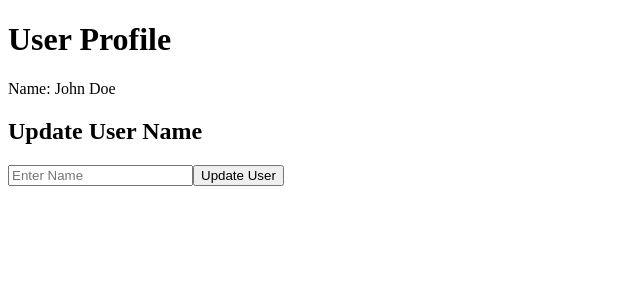
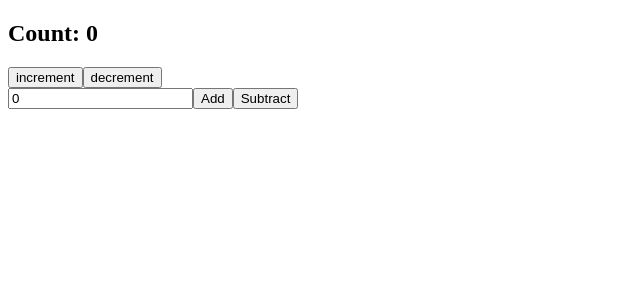
Before and after one commit to gloofys/react-practice, a React (Vite) app: page / in a window 1280 px wide. Shown: the top 300 px of the page, without its empty margins (0-640 px from the left). Built offline with nearby package versions, Linux system fonts and the light colour scheme.

Commit message:
useReducer example

```diff
--- a/src/App.jsx
+++ b/src/App.jsx
@@ -1,14 +1,13 @@
 
-import UserProfile from "./components/UserProfile.jsx";
 import {UserProvider} from "./components/UserContext.jsx";
-import UpdateUser from "./components/UpdateUser.jsx";
+import Counter from "./components/Counter.jsx";
 
 const App = () => {
     return (
         <UserProvider>
 
-            <UserProfile/>
-            <UpdateUser/>
+            <Counter/>
+
         </UserProvider>
     );
 }
--- a/src/components/Counter.jsx
+++ b/src/components/Counter.jsx
@@ -1,13 +1,36 @@
-import  {useState} from 'react'
+import {useReducer, useState} from "react";
+import {counterReducer, initialState} from "./counterReducer";
 
 const Counter = () => {
-    const [count, setCount] =useState(0)
-    const increment = () => setCount(count + 1)
+    const [state, dispatch] = useReducer(counterReducer, initialState);
+    const [inputValue, setInputValue] = useState(0);
+
+    const handleIncrement = () => dispatch({type: "increment"})
+    const handleDecrement = () => dispatch({type: "decrement"})
+
+    const handleIncrementByAmount =()=>{
+    dispatch({type:"incrementByAmount", payload: +inputValue});
+    setInputValue(0);
+    };
+    const handleDecrementByAmount =()=>{
+    dispatch({type:"decrementByAmount", payload: +inputValue});
+    setInputValue(0);
+    };
+
+
     return (
-        <section>
-        <h1>{count}</h1>
-        <button onClick={increment}>+</button>
-        </section>
-    )
-}
+        <div>
+            <h2>Count: {state.count}</h2>
+            <button onClick={handleIncrement}>increment</button>
+            <button onClick={handleDecrement}>decrement</button>
+
+
+        <div>
+    <input type="number" value={inputValue} onChange={e => setInputValue(e.target.value)} />
+            <button onClick={handleIncrementByAmount}>Add</button>
+            <button onClick={handleDecrementByAmount}>Subtract</button>
+        </div>
+        </div>
+)
+};
 export default Counter
--- /dev/null
+++ b/src/components/CounterReducer.jsx
@@ -0,0 +1,20 @@
+const initialState = {count: 0}
+
+function counterReducer(state,action) {
+    switch(action.type) {
+        case 'increment':
+            return {count: state.count + 1}
+        case 'decrement':
+            return {count: state.count - 1}
+        case "incrementByAmount":
+            return {count: state.count + action.payload}
+        case "decrementByAmount":
+            return {count: state.count - action.payload}
+
+        default:
+            return state;
+
+
+    }
+}
+export {initialState, counterReducer}
```
